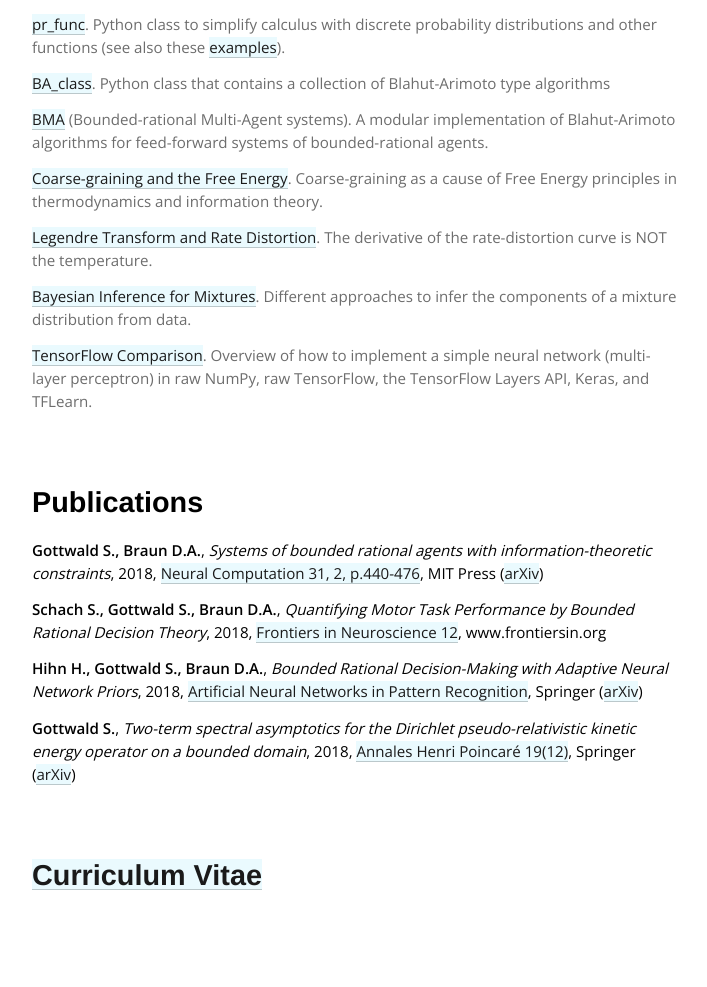
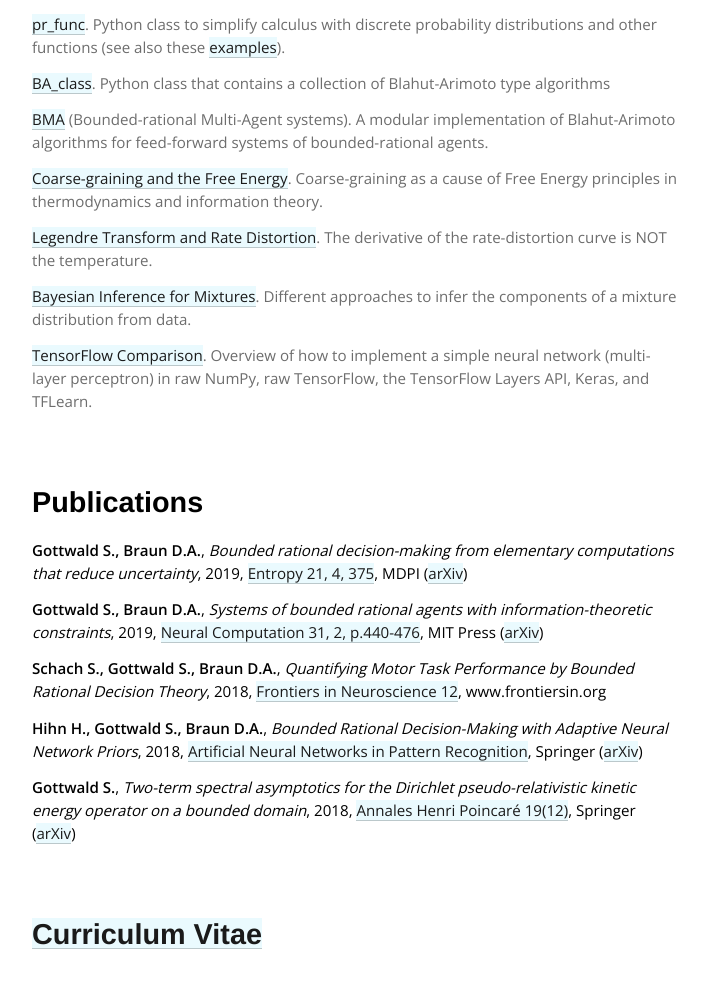
Before and after one commit to sgttwld/sgttwld.github.io, a plain HTML site: page index.html in a window 1280 px wide. Shown: the part 643-1630 px from the top of the page, without its empty margins (277-984 px from the left). Drawn offline with nearby package versions, Linux system fonts and the light colour scheme.

Commit message:
Updated publications

```diff
--- a/index.html
+++ b/index.html
@@ -88,7 +88,9 @@
 
         <h2><a name="cv-publications" ></a>Publications</h2>
           <ul>
-            <li><span class="title">Gottwald S., Braun D.A.</span>, <i>Systems of bounded rational agents with information-theoretic constraints</i>, 2018, <a href="https://doi.org/10.1162/neco_a_01153">Neural Computation 31, 2, p.440-476</a>, MIT Press (<a href="https://arxiv.org/abs/1809.05897">arXiv</a>)</li>
+            <li><span class="title">Gottwald S., Braun D.A.</span>, <i>Bounded rational decision-making from elementary computations that reduce uncertainty</i>, 2019, <a href="https://www.mdpi.com/1099-4300/21/4/375">Entropy 21, 4, 375</a>, MDPI (<a href="https://arxiv.org/abs/1904.03964">arXiv</a>)</li>
+
+            <li><span class="title">Gottwald S., Braun D.A.</span>, <i>Systems of bounded rational agents with information-theoretic constraints</i>, 2019, <a href="https://doi.org/10.1162/neco_a_01153">Neural Computation 31, 2, p.440-476</a>, MIT Press (<a href="https://arxiv.org/abs/1809.05897">arXiv</a>)</li>
 
             <li><span class="title">Schach S., Gottwald S., Braun D.A.</span>, <i>Quantifying Motor Task Performance by Bounded Rational Decision Theory</i>, 2018, <a href="https://www.frontiersin.org/articles/10.3389/fnins.2018.00932/full">Frontiers in Neuroscience 12</a>, www.frontiersin.org
 
```
